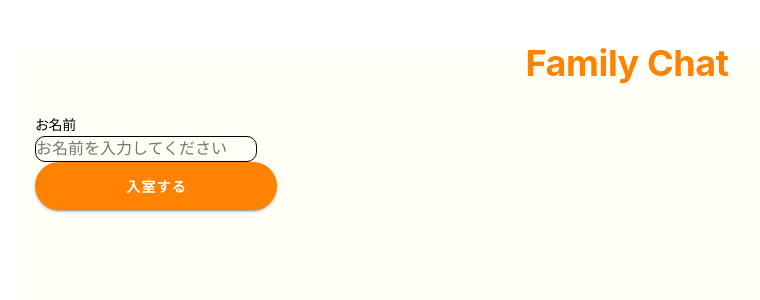
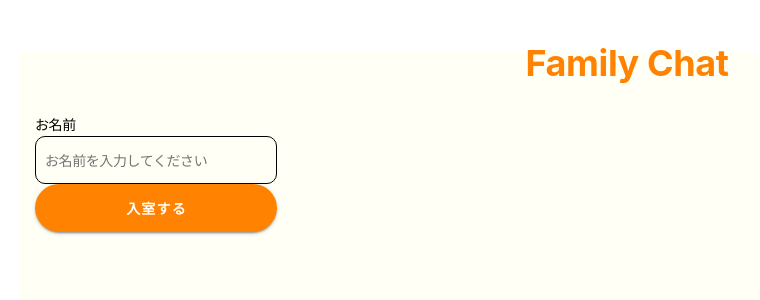
Before and after one commit to syomakudo/rakus-hackathon, a Vue app in the folder chatapp/: page / in a window 1280 px wide. Shown: the top 300 px of the page, without its empty margins (13-773 px from the left). Built offline with nearby package versions, Linux system fonts and the light colour scheme; no server answers.

Commit message:
入力欄のデザイン

```diff
--- a/chatapp/src/components/Login.vue
+++ b/chatapp/src/components/Login.vue
@@ -50,7 +50,14 @@ const onEnter = () => {
       <p class="nametext">お名前</p>
       <input type="text" class="user-name-text" placeholder="お名前を入力してください" v-model="inputUserName" />
     </div>
-    <v-btn rounded height="48" width="242" color="#FF8200" class="buttonLogin" @click="onEnter">
+    <v-btn
+      rounded
+      height="48"
+      width="242"
+      color="#FF8200"
+      class="buttonLogin"
+      @click="onEnter"
+     >
       入室する
     </v-btn>
   </div>
@@ -87,6 +94,18 @@ const onEnter = () => {
   border-radius: 10px;
   border: 1px solid #000;
   background: #FFFFF5;
+  width: 242px;
+  height: 48px;
+  padding: 8px 9px;
+  justify-content: center;
+  align-items: center;
+  flex-shrink: 0;
+  font-family: Inter;
+  font-size: 14px;
+  font-style: normal;
+  font-weight: 400;
+  line-height: 22px; /* 157.143% */
+  letter-spacing: -0.408px;
 }
 
 .buttonLogin {
```
